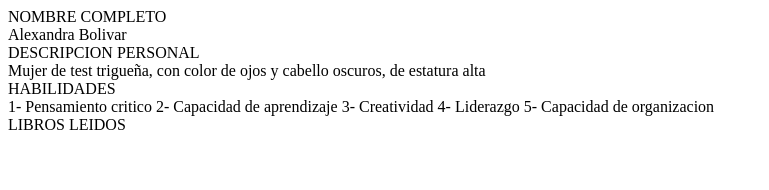
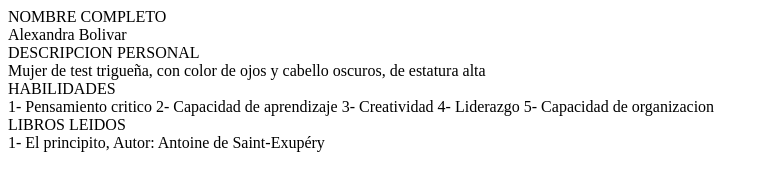
Before and after one commit to Lexxa29/Rubrica-p1, a plain HTML site: page index.html in a window 1280 px wide. Shown: the whole page, without its empty margins (0-769 px from the left). Drawn offline with Linux system fonts and the light colour scheme.

Commit message:
octavo commit

```diff
--- a/index.html
+++ b/index.html
@@ -13,5 +13,6 @@
     <div>HABILIDADES</div>
     <div>1- Pensamiento critico 2- Capacidad de aprendizaje 3- Creatividad 4- Liderazgo 5- Capacidad de organizacion</div>
     <div>LIBROS LEIDOS</div>
+    <div>1- El principito, Autor: Antoine de Saint-Exupéry</div>
 </body>
 </html>
```
